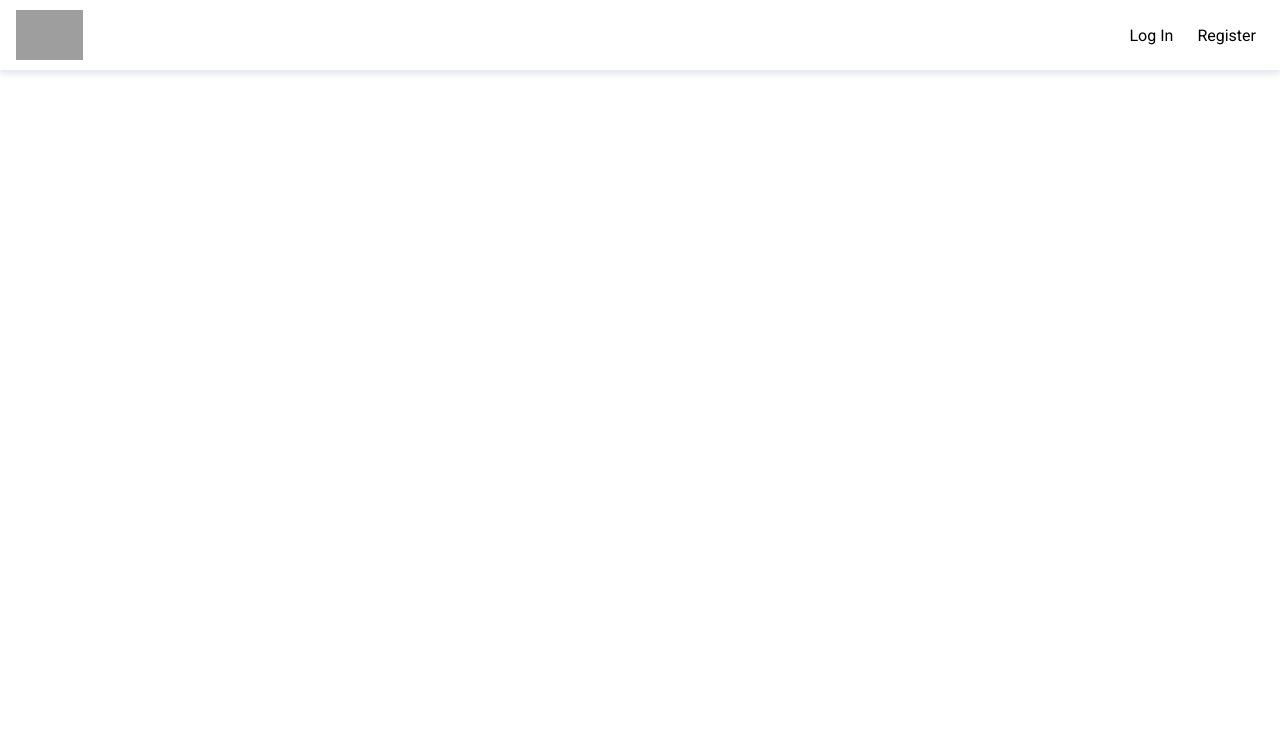
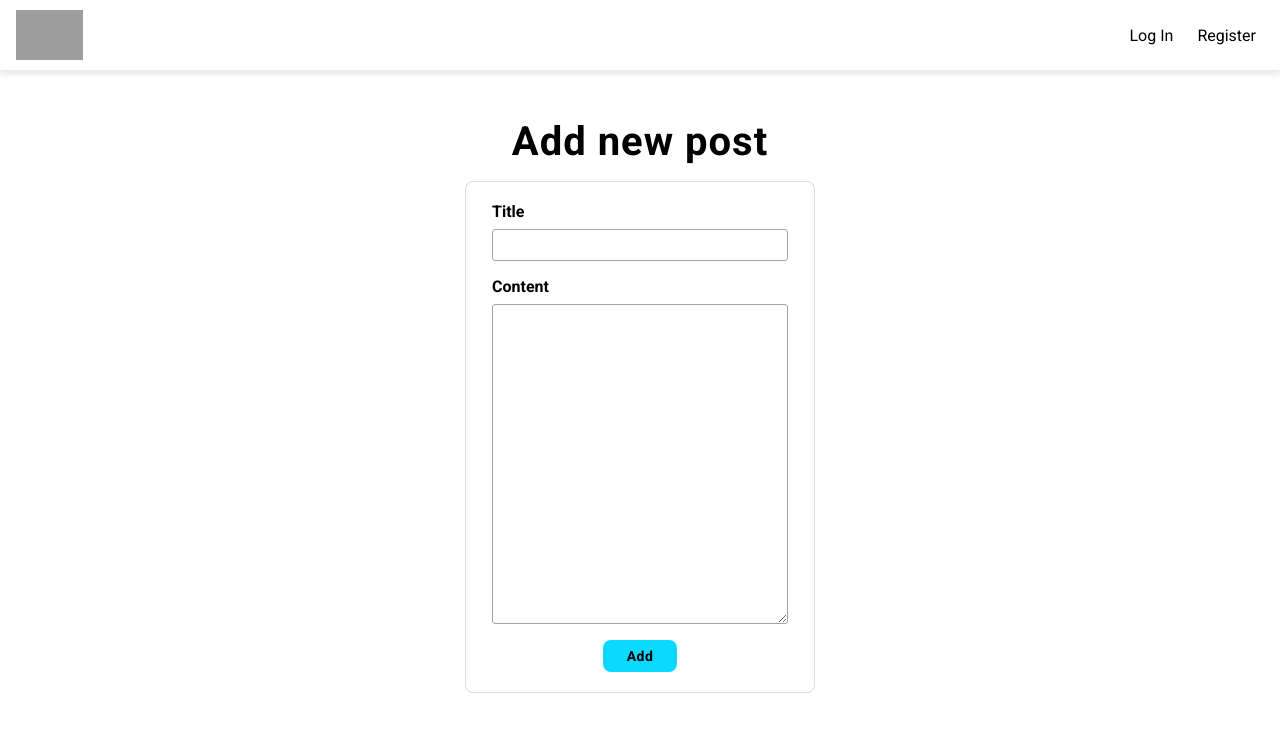
Before and after one commit to AgneBalc/react-exam, a React (Create React App) app: page /add in a window 1280 px wide. Before the commit this address had no page. Shown: the top 732 px of the page. Built offline with nearby package versions, Linux system fonts and the light colour scheme; data requests are answered from the project's data file; grey boxes are pictures that could not be loaded.

Commit message:
add post and textarea components created

```diff
--- a/src/App.jsx
+++ b/src/App.jsx
@@ -6,6 +6,7 @@ import Home from './components/pages/home/Home';
 import { useContext } from 'react';
 import UsersContext from './contexts/users-context';
 import Register from './components/pages/Register';
+import AddPost from './components/pages/addPost/AddPost';
 
 const App = () => {
   const { users: { isLoggedIn } } = useContext(UsersContext);
@@ -19,6 +20,7 @@ const App = () => {
           <Route index element={<Login />} />
         }
         <Route path='/register' element={<Register />} />
+        <Route path='/add' element={<AddPost />} />
       </Routes>
     </>
   );
--- /dev/null
+++ b/src/components/UI/textarea/Textarea.jsx
@@ -0,0 +1,18 @@
+import StyledTextarea from "./textarea.styles";
+
+const Textarea = (props) => {
+  return (
+    <StyledTextarea>
+      <label htmlFor={props.id}>{props.label}</label>
+      <textarea
+        id={props.id}
+        value={props.value}
+        onChange={props.onChange}
+        onBlur={props.onBlur}
+        required
+      />
+    </StyledTextarea>
+  );
+}
+
+export default Textarea;
--- /dev/null
+++ b/src/components/UI/textarea/textarea.styles.jsx
@@ -0,0 +1,18 @@
+import styled from "styled-components";
+
+const StyledTextarea = styled.div`
+  display: flex;
+  flex-direction: column;
+  gap: 0.5rem;
+  >label {
+    font-weight: 700;
+  }
+  >textarea {
+    min-height: 20rem;
+    padding: 0.5rem;
+    border: 1px solid rgb(166, 166, 166);
+    border-radius: 3px;
+  }
+`;
+
+export default StyledTextarea;
--- a/src/components/pages/addPost/AddPost.jsx
+++ b/src/components/pages/addPost/AddPost.jsx
@@ -1,8 +1,27 @@
+import StyledForm from "../../UI/form.styles";
+import Input from "../../UI/input/Input";
+import Textarea from "../../UI/textarea/Textarea";
+
 const AddPost = () => {
   return (
-    <main>
-
-    </main>
+    <StyledForm>
+      <h1>Add new post</h1>
+      <form>
+        <Input
+          id="title"
+          type="text"
+          label="Title"
+        />
+        <Textarea
+          id="content"
+          label="Content"
+        />
+        <Input
+          type="submit"
+          value="Add"
+        />
+      </form>
+    </StyledForm>
   );
 }
 
```
Also changed, not shown: src/components/UI/input/input.styles.jsx (indentation only).
